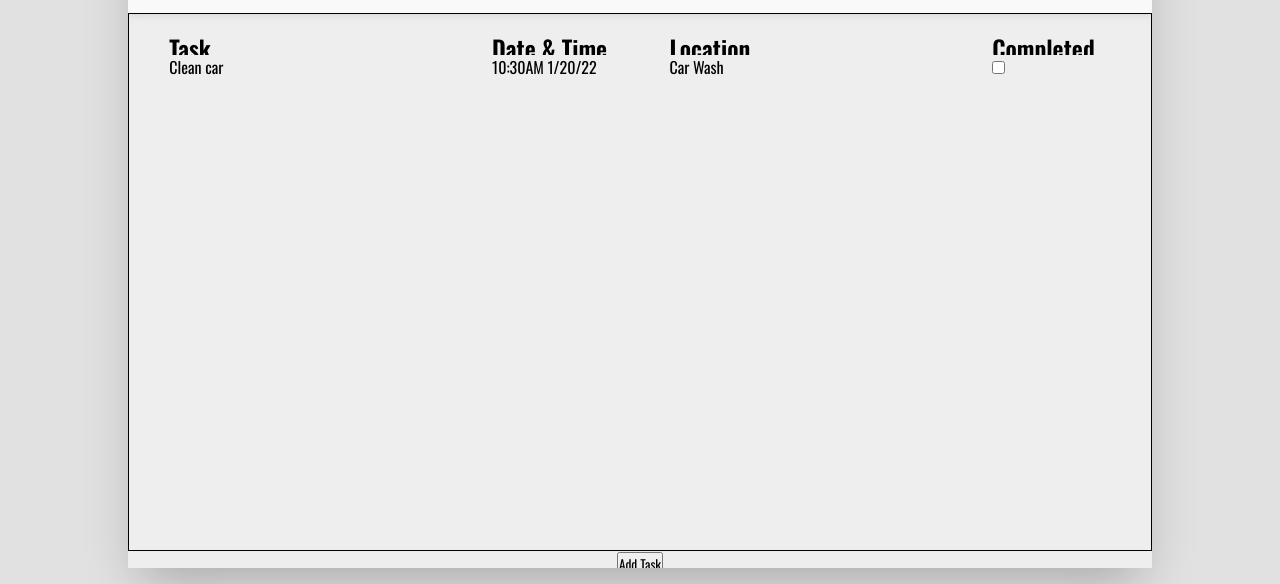
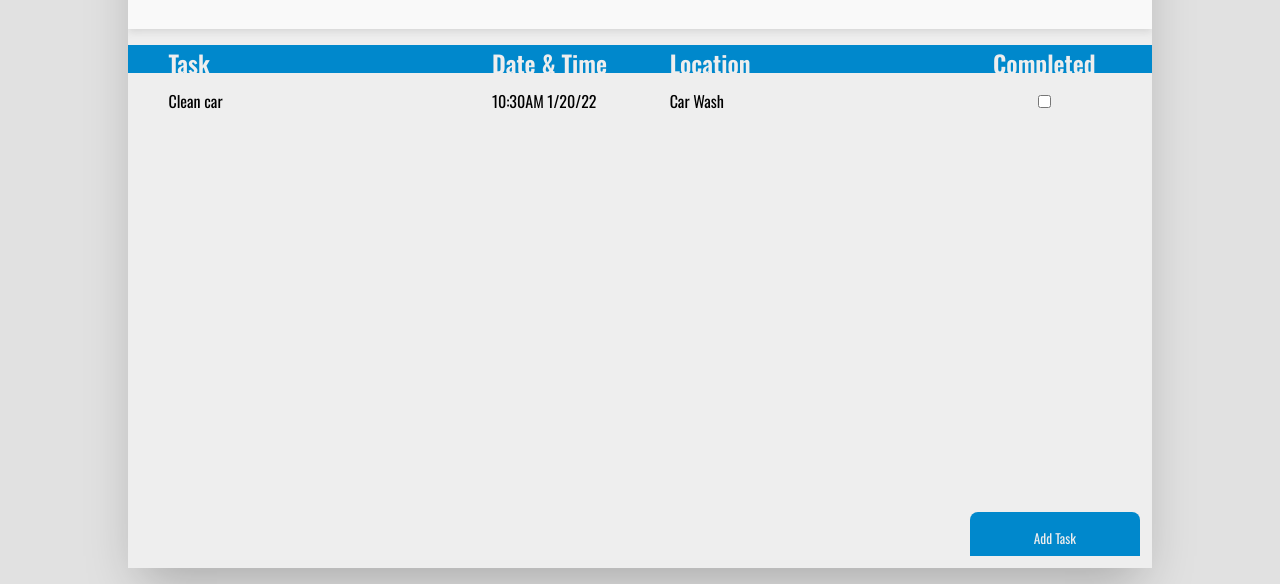
Before and after one commit to krovinskii/ToDo-WebApp, a website built with webpack: page src/template.html in a window 1280 px wide. Shown: the part 216-800 px from the top of the page. Built offline with nearby package versions, Linux system fonts and the light colour scheme.

Commit message:
UI Complete

```diff
--- a/src/styles.css
+++ b/src/styles.css
@@ -53,11 +53,14 @@ body {
 .appDisplay {
   display: grid;
   grid-template-columns: 0.5fr 4fr 2fr 4fr 1fr 0.5fr;
-  grid-template-rows: 1fr repeat(20, 1fr);
+  grid-template-rows: 1fr repeat(10, 1fr);
   padding-top: 1rem;
   width: 100%;
   height: fit-content;
-  border: 1px solid black;
+  row-gap: 1rem;
+}
+#blank1 {
+  grid-column: 1/1;
 }
 #task {
   grid-column: 2 / 2;
@@ -76,12 +79,20 @@ body {
   min-width: min-content;
   padding: 0 1rem;
 }
+#blank2 {
+  grid-column: 6/6;
+}
 .appDisplayTaskData {
   grid-column: 2/2;
+}
+.appDisplayCompletedData {
+  text-align: center;
 }
 .appDisplayTitle {
   font-weight: 600;
   font-size: clamp(0.75rem, 1.5rem, 2rem);
+  background-color: #0088cc;
+  color: #eeeeee;
 }
 .appDisplayDateTimeData {
 }
@@ -97,3 +108,14 @@ body {
   flex-direction: column;
   justify-content: space-around;
 }
+.addTask {
+  align-self: flex-end;
+  margin: auto 0.75rem 0.75rem 0rem;
+}
+.addTaskBtn {
+  padding: 1rem 4rem;
+  border-radius: 8px;
+  border: none;
+  background-color: #0088cc;
+  color: #eeeeee;
+}
--- a/src/template.html
+++ b/src/template.html
@@ -23,10 +23,12 @@
       </div>
       <div class="appDisplay">
         <!--Grid Titles-->
+        <div class="appDisplayTitle" id="blank1"></div>
         <div class="appDisplayTitle" id="task">Task</div>
         <div class="appDisplayTitle" id="datetime">Date & Time</div>
         <div class="appDisplayTitle" id="location">Location</div>
         <div class="appDisplayTitle" id="completed">Completed</div>
+        <div class="appDisplayTitle" id="blank2"></div>
         <!--Grid Data-->
         <div class="appDisplayTaskData">Clean car</div>
         <div class="appDisplayDateTimeData">10:30AM 1/20/22</div>
```
